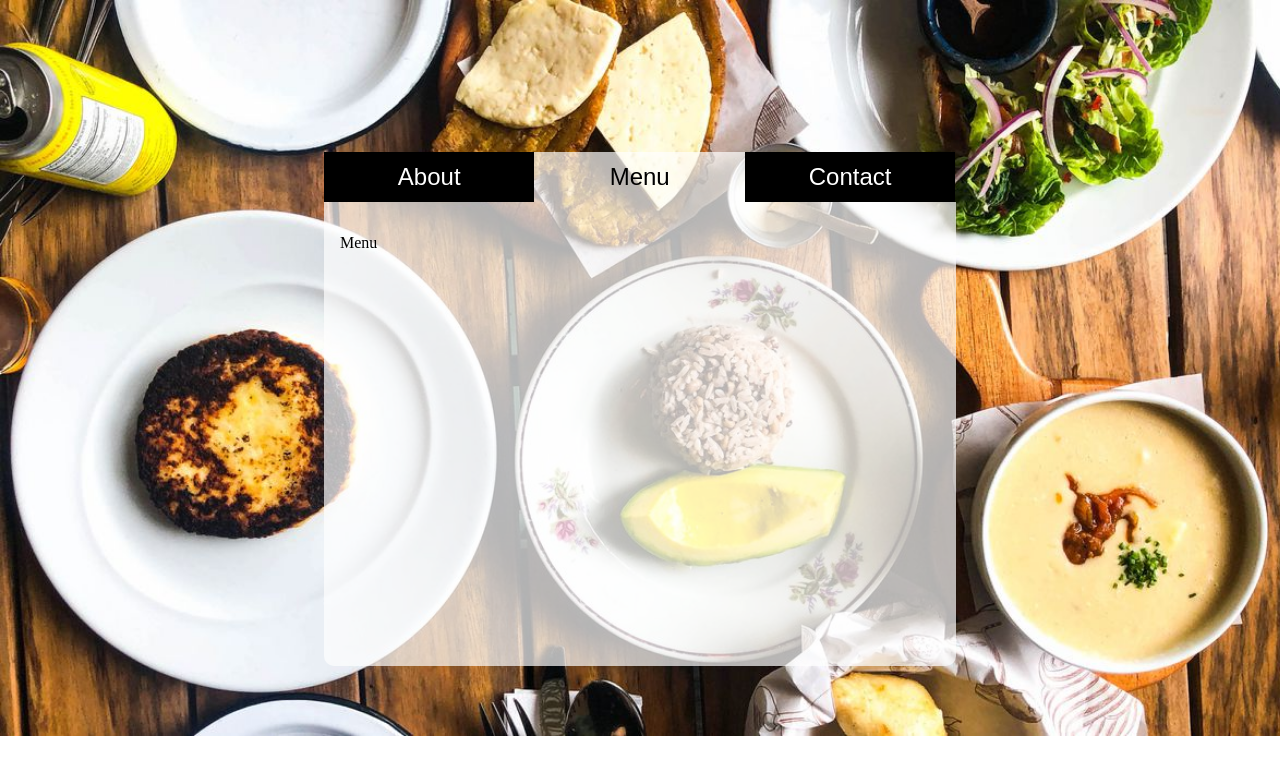
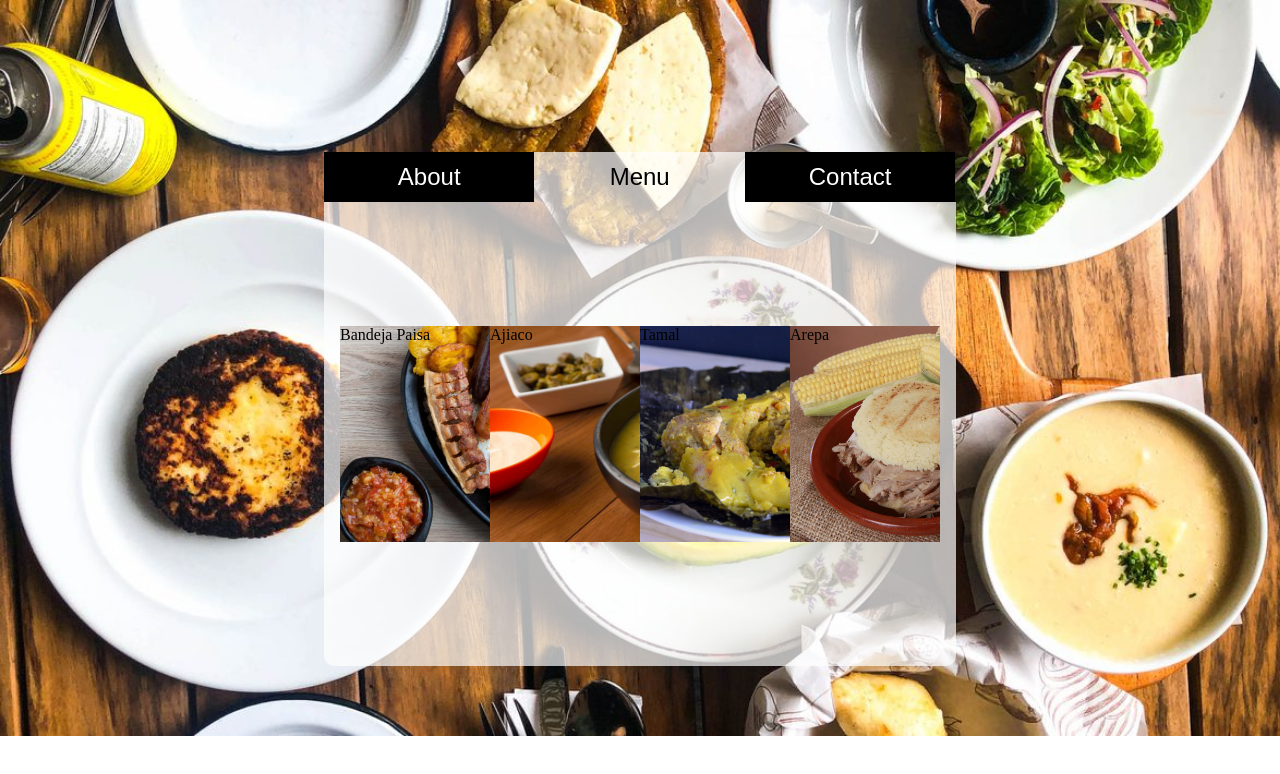
Before and after one commit to helman101/Restaurant-page, a website built with webpack: page dist/index.html in a window 1280 px wide. Both pictures are taken after a click on the button "Menu". Built offline with nearby package versions, Linux system fonts and the light colour scheme.

Commit message:
add Foods class and four foods with images

```diff
--- a/src/menu.js
+++ b/src/menu.js
@@ -1,10 +1,33 @@
+class Foods {
+  constructor(name, price, image)  {
+    this.name = name;
+    this.price = price;
+    this.image = image;
+  }
+}
+
+const bandejaPaisa = new Foods('Bandeja Paisa', '5', '../src/img/bandeja-paisa.jpeg');
+const ajiaco = new Foods('Ajiaco', '3', '../src/img/ajiaco.jpg');
+const tamal= new Foods('Tamal', '2', '../src/img/tamal.jpg');
+const arepa = new Foods('Arepa', '1.50', '../src/img/arepa.jpg');
+
+const menuArray = [bandejaPaisa, ajiaco, tamal, arepa]
+
 let showMenu = () => {
   let displayDiv = document.querySelector('#display');
-  let displayPara = document.createElement('p');
+  displayDiv.innerHTML = '';
+  displayDiv.classList.add('flex-wrap')
+  for(let i = 0; i < menuArray.length; i+=1){
+    const div = document.createElement('div');
+    let name = document.createElement('div');
+    div.classList.add('food');
+    name.textContent = menuArray[i].name;
+    div.appendChild(name);
+    div.style.backgroundImage = `url(${menuArray[i].image})`;
 
-  displayPara.textContent = 'Menu';
-  displayDiv.innerHTML = '';
-  displayDiv.appendChild(displayPara);
+
+    displayDiv.appendChild(div);
+  }
 }
 
 export default showMenu
--- a/src/style/index.css
+++ b/src/style/index.css
@@ -4,9 +4,19 @@
   height: 60%;
 }
 
+.food {
+  width: 40%;
+  height: 50%;
+  background-size: cover;
+  background-color: black;
+}
+
 .display {
   color: black;
   height: 100%;
+  display: flex;
+  justify-content: center;
+  align-items: center;
   border-bottom-left-radius: 10px;
   border-bottom-right-radius: 10px;
   background-color: rgba(255, 255, 255, 0.692);
```
Also changed, not shown: dist/main.js, src/img/ajiaco.jpg (added), src/img/arepa.jpg (added), src/img/bandeja-paisa.jpeg (added), src/img/tamal.jpg (added).
